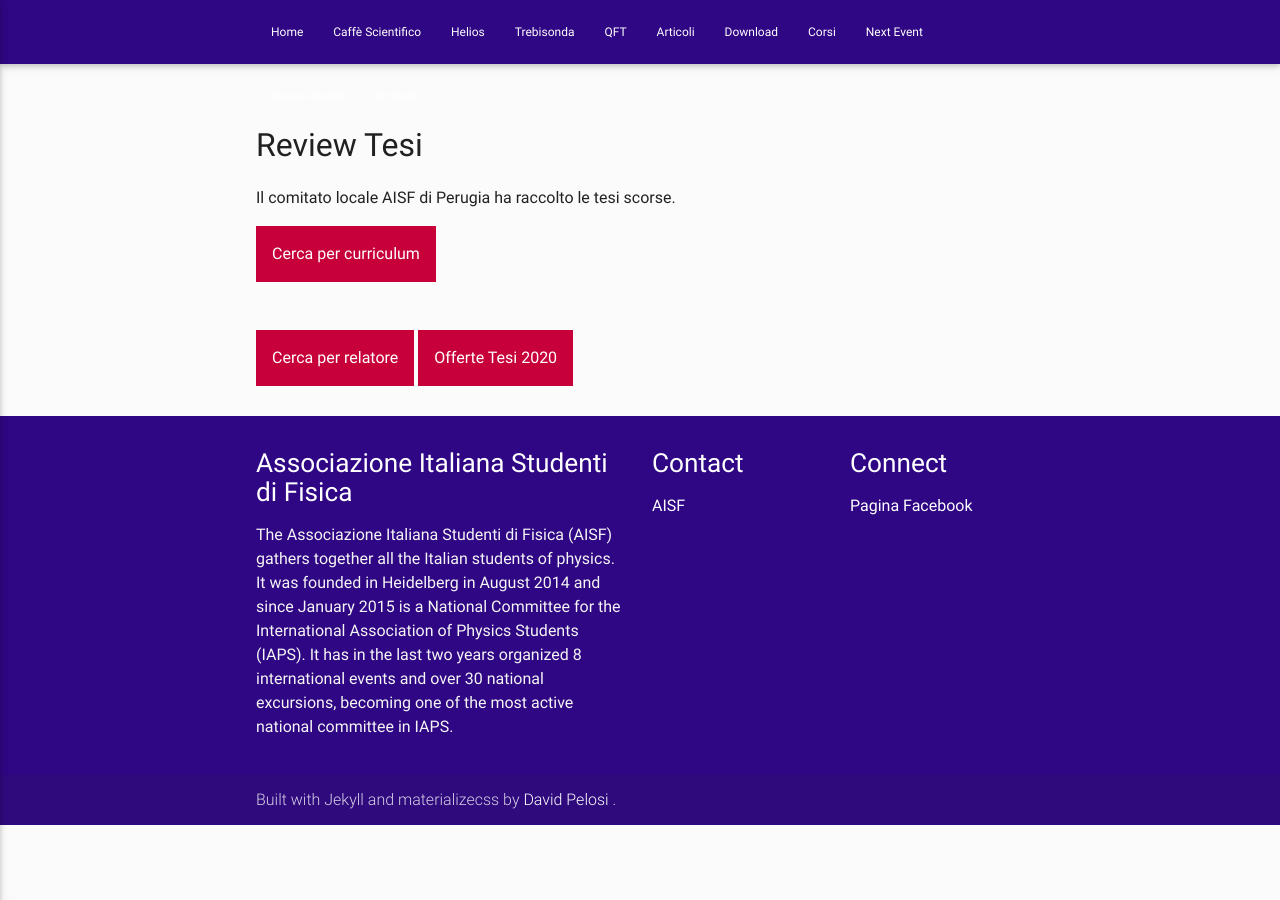
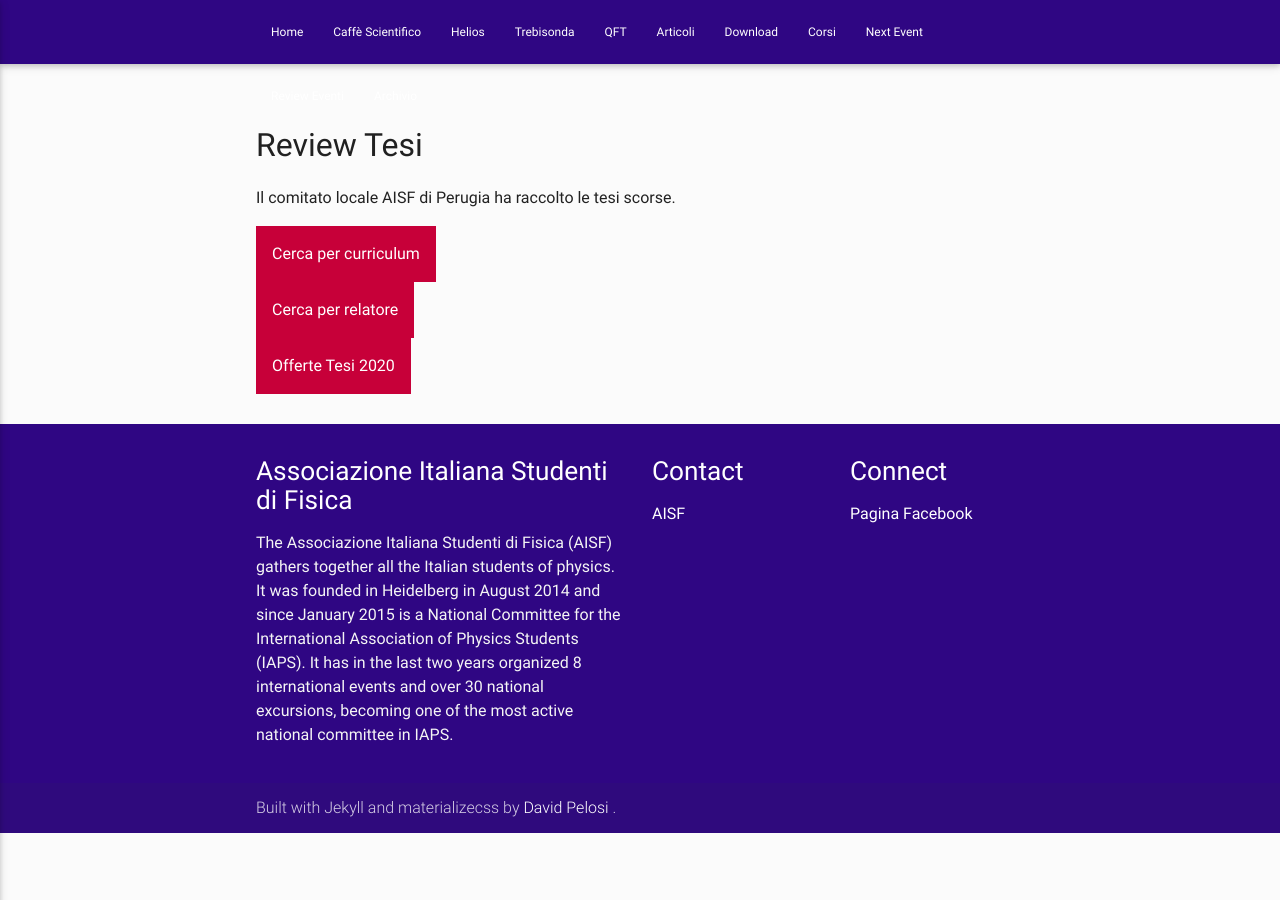
Before and after one commit to ai-sf/aisf_perugia, a Jekyll site: the page built from Tesi.html, in a window 1280 px wide. Built offline with Jekyll 4.4.1, drawn with Linux system fonts in a browser that asks for light colours; nearby versions of some CDN libraries.

Commit message:
Update Tesi.html

```diff
--- a/Tesi.html
+++ b/Tesi.html
@@ -51,7 +51,7 @@
 <h2>Review Tesi</h2>
 <p>Il comitato locale AISF di Perugia ha raccolto le tesi scorse.</p>
 
-<div class="miodropdown">
+<div class="miodropdown" style="width:800px; margin:0 auto;">
   <button class="miodropbtn">Cerca per curriculum</button>
   <div class="miodropdown-content">
     <a href="#">Fisica Teorica</a>
@@ -61,9 +61,8 @@
   </div>
 </div>
 
-<br /><br /><br />
 
-<div class="miodropdown">
+<div class="miodropdown" style="width:800px; margin:0 auto;">
   <button class="miodropbtn">Cerca per relatore</button>
   <div class="miodropdown-content">
     <a href="#">Bruna Bertucci</a>
@@ -73,9 +72,8 @@
   </div>
 </div>
 
-</></></>
 
-<div class="miodropdown">
+<div class="miodropdown" style="width:800px; margin:0 auto;">
   <button class="miodropbtn">Offerte Tesi 2020</button>
   <div class="miodropdown-content">
     <a href="https://www.fisgeo.unipg.it/offertatesi/Bruna-Bertucci-2020.pdf">Bruna Bertucci</a>
```
